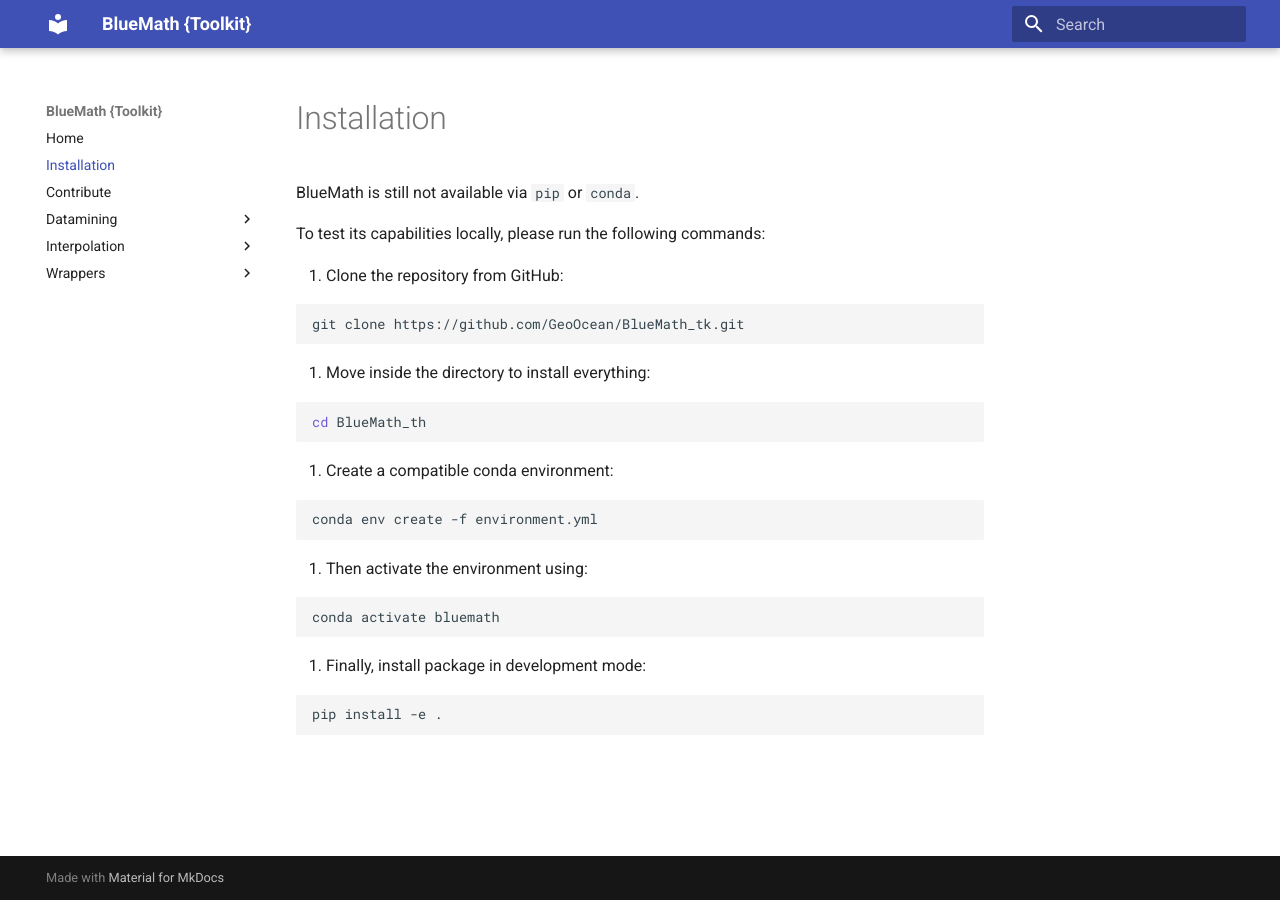
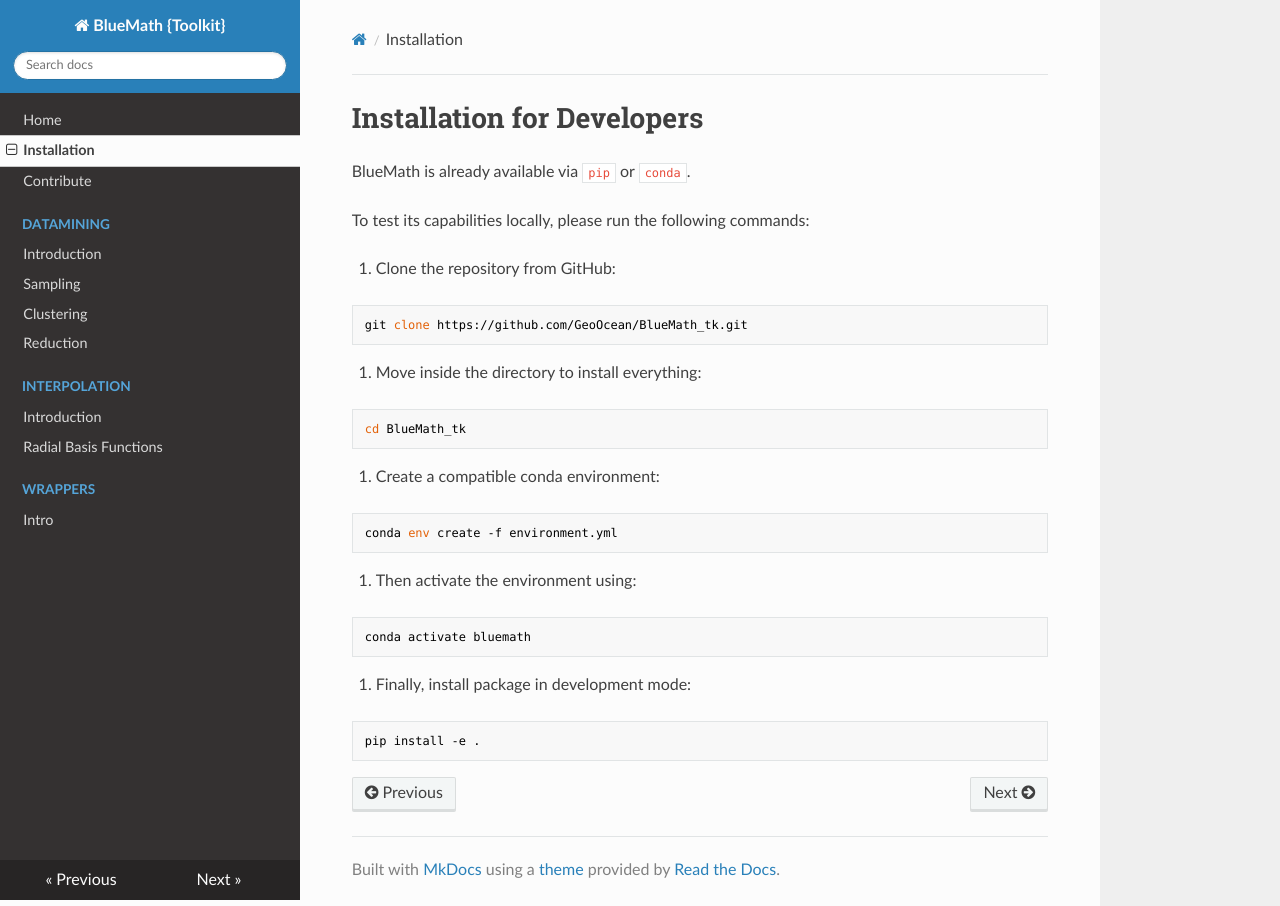
Before and after one commit to GeoOcean/BlueMath_tk, an MkDocs documentation site: the page built from docs/installation.md, in a window 1280 px wide. Built offline with MkDocs 1.6.1, drawn with Linux system fonts in a browser that asks for light colours; nearby versions of some CDN libraries.

Commit message:
[JTH] add docs new theme

````diff
--- a/docs/installation.md
+++ b/docs/installation.md
@@ -1,6 +1,6 @@
-# Installation
+# Installation for Developers
 
-BlueMath is still not available via `pip` or `conda`.
+BlueMath is already available via `pip` or `conda`.
 
 To test its capabilities locally, please run the following commands:
 
@@ -10,7 +10,7 @@
 ```
 2. Move inside the directory to install everything:
 ```sh
-cd BlueMath_th
+cd BlueMath_tk
 ```
 3. Create a compatible conda environment:
 ```sh
--- a/mkdocs.yml
+++ b/mkdocs.yml
@@ -10,7 +10,7 @@
       - Clustering: datamining/clustering_datamining.md
       - Reduction: datamining/reduction_datamining.md
   - Interpolation:
-      - Itroduction: interpolation/intro.md
+      - Introduction: interpolation/intro.md
       - Radial Basis Functions: interpolation/rbf_interpolation.md
   - Wrappers:
       - Intro: wrappers/intro.md
@@ -30,7 +30,11 @@
   - codehilite
 
 theme:
-  name: "material"
+  name: readthedocs
+  highlightjs: true
+  hljs_languages:
+    - yaml
+    - rust
 
 extra:
   code-copy: true
````
Also changed, not shown: docs/index.md (+6 -0 lines).
